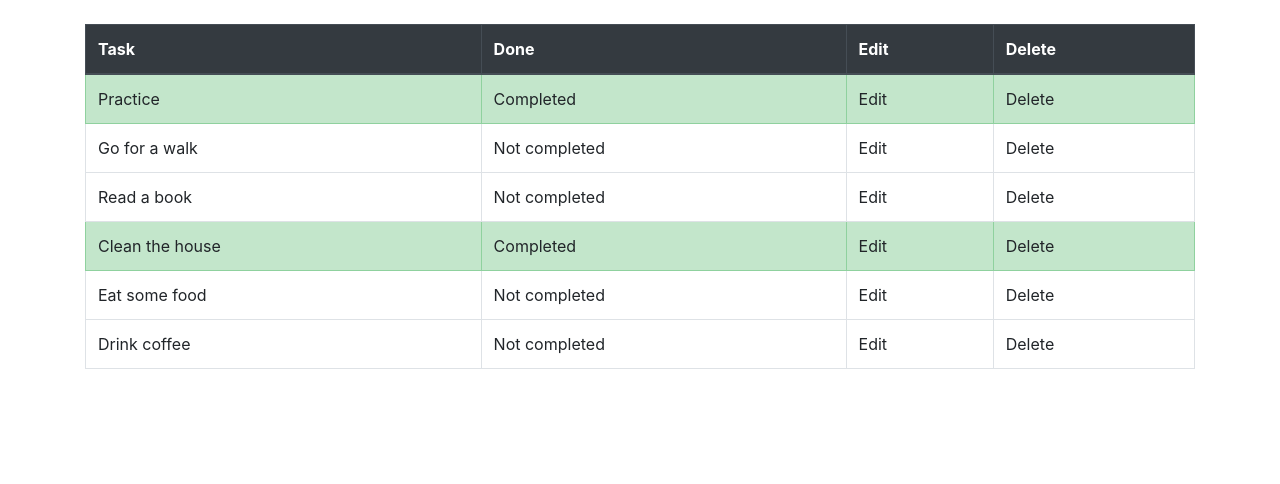
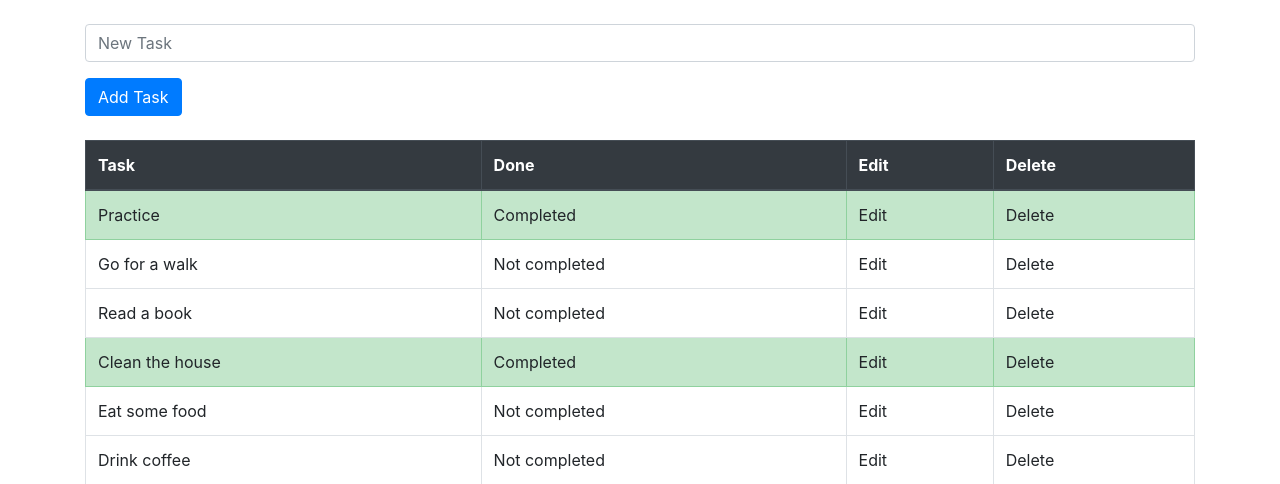
Before and after one commit to Tsilkostas/Django-Project, a Django app: page /todolist/ in a window 1280 px wide. Shown: the part 65-549 px from the top of the page. Run offline with Django 3.2, Linux system fonts and the light colour scheme; data comes from the database, SQL or seed files in the repository; both versions use the stored data as it was after the commit.

Commit message:
add-form-and-accepting-data

```diff
--- a/taskmate/todolist_app/templates/todolist.html
+++ b/taskmate/todolist_app/templates/todolist.html
@@ -6,6 +6,15 @@
 
 {% block content %}
 <div class="container">
+  <br>
+  <form method="POST">
+      {% csrf_token %}
+    <div class="mb-3">
+      <input type="text" class="form-control" name="task" placeholder="New Task">
+
+    </div>
+      <button type="submit" class="btn btn-primary">Add Task</button>
+  </form>
   <br>
   <table class="table table-bordered">
     <thead class="thead-dark">
--- a/taskmate/todolist_app/views.py
+++ b/taskmate/todolist_app/views.py
@@ -1,11 +1,19 @@
-from django.shortcuts import render
+from django.shortcuts import render, redirect
 from django.http  import HttpResponse
 from todolist_app.models import TaskList
+from todolist_app.forms import TaskForm
 
 def todolist(request):
-    all_tasks = TaskList.objects.all
+    if request.method=="POST":
+        form = TaskForm(request.POST or None)
+        if form.is_valid():
+            form.save()
+        return redirect('todolist')
 
-    return render(request, 'todolist.html',{'all_tasks':all_tasks})
+    else:
+        all_tasks = TaskList.objects.all
+
+        return render(request, 'todolist.html',{'all_tasks':all_tasks})
 
 def contact(request):
     context={
```
Also changed, not shown: taskmate/todolist_app/forms.py (added, +7 -0 lines), taskmate/db.sqlite3.
